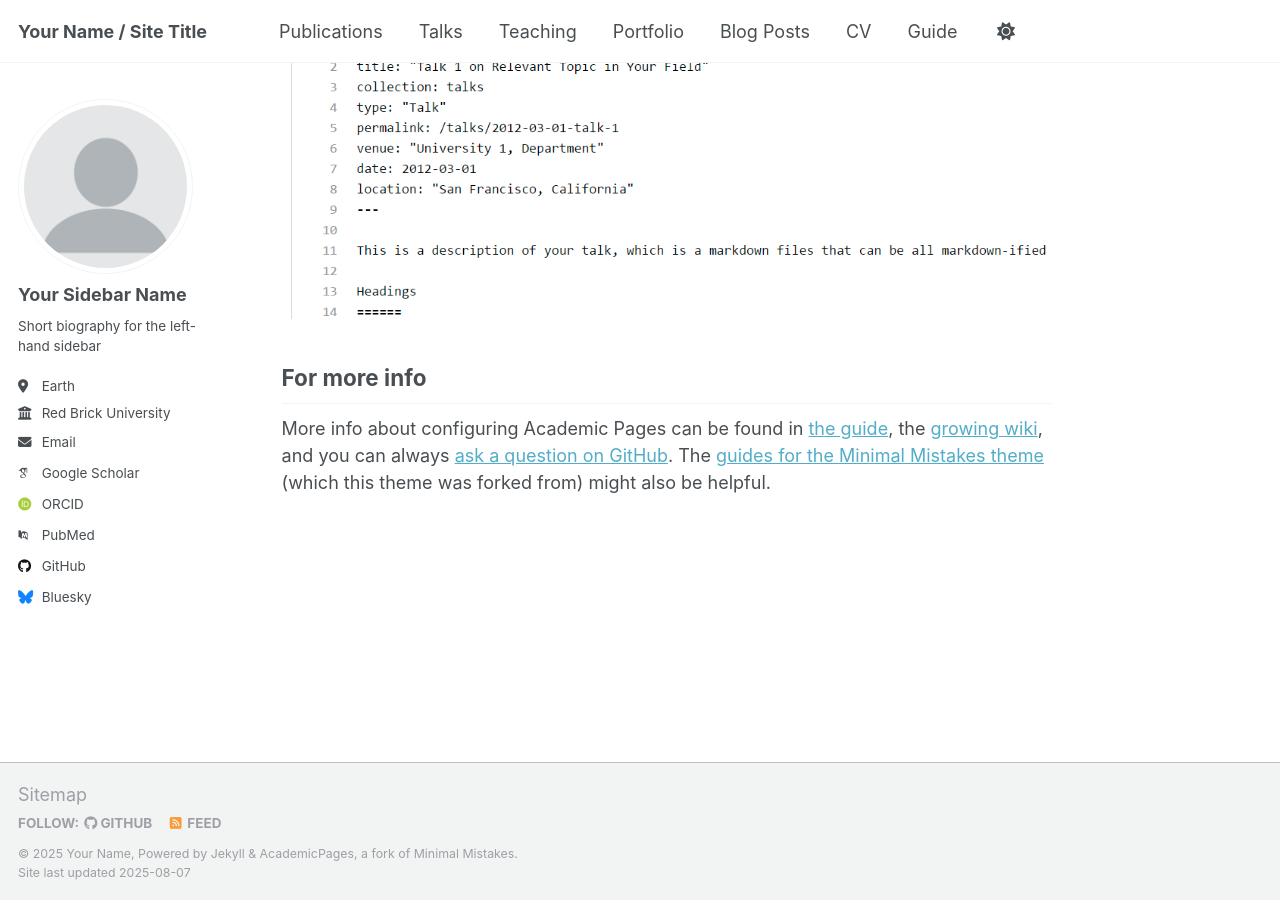
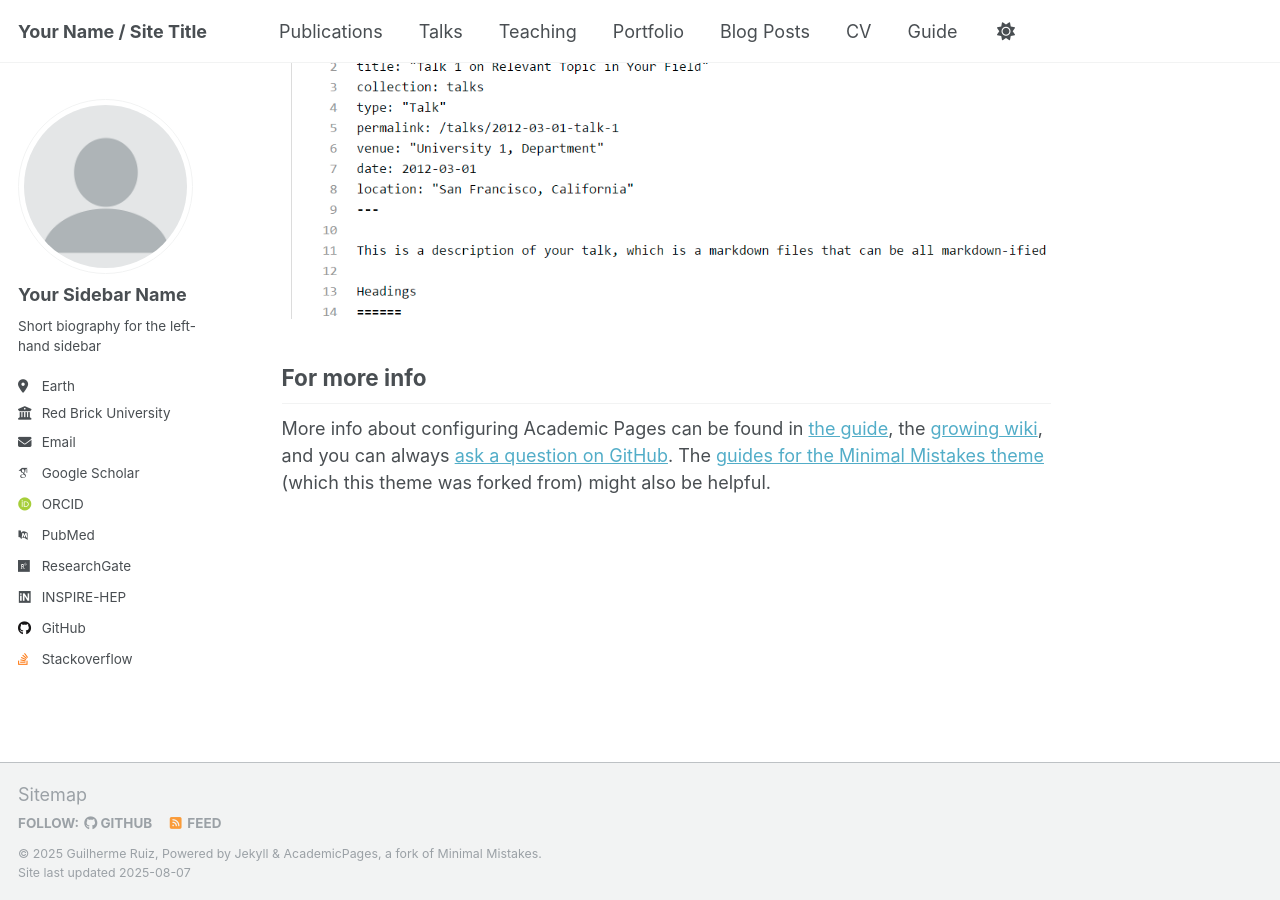
Before and after one commit to guigoruiz1/guigoruiz1.github.io, a Jekyll site: the page built from _pages/about.md, in a window 1280 px wide and 900 px high, scrolled down 2880 px. Built offline with Jekyll 4.4.1, drawn with Linux system fonts in a browser that asks for light colours; some web fonts are replaced; a script that is not in the unit is left out.

Commit message:
First commit

```diff
--- a/_config.yml
+++ b/_config.yml
@@ -7,15 +7,15 @@
 # server process.
 
 # Basic Site Settings
-locale                   : "en-US"
+locale                   : "en-GB"
 site_theme               : "default"
 title                    : "Your Name / Site Title"
 title_separator          : "-"
-name                     : &name "Your Name"
+name                     : &name "Guilherme Ruiz"
 description              : &description "personal description"
-url                      : https://academicpages.github.io # the base hostname & protocol for your site e.g. "https://[your GitHub username].github.io" or if you already have some other page hosted on Github then use "https://[your GitHub username].github.io/[Your Repo Name]"
+url                      : https://guigoruiz1.github.io # the base hostname & protocol for your site e.g. "https://[your GitHub username].github.io" or if you already have some other page hosted on Github then use "https://[your GitHub username].github.io/[Your Repo Name]"
 baseurl                  : "" # the subpath of your site, e.g. "/blog"
-repository               : "academicpages/academicpages.github.io"
+repository               : "guigoruiz1/guigoruiz1.github.io"
 
 # Site Author - The following control what appear as part of the author content on the side bar.
 #               If a field is blank the icon and link will not appear, otherwise it will be shown.
@@ -35,25 +35,25 @@ author:
   academia         : # URL
   arxiv            : # URL - Update with the correct link to your profile
   googlescholar    : "https://scholar.google.com/citations?user=PS_CX0AAAAAJ"
-  inspire-hep      : # URL
+  inspire-hep      : "https://inspirehep.net/authors/2060571"
   impactstory      : # URL
-  orcid            : "http://orcid.org/yourorcidurl"
+  orcid            : "https://orcid.org/0000-0003-1411-3455"
   semantic         : # URL
   pubmed           : "https://www.ncbi.nlm.nih.gov/pubmed/?term=john+snow"
-  researchgate     : # URL
+  researchgate     : "https://www.researchgate.net/profile/Guilherme-Ruiz-3"
   scopus           : # URL
 
   # Repositories and software development
   bitbucket        : # Username - Update with your username on the site
   codepen          : # Username
   dribbble         : # Username
-  github           : "academicpages"
+  github           : "guigoruiz1"
   kaggle           : # Username
-  stackoverflow    : # User number or user number and name (i.e., use "1" or "1/jeff-atwood")
+  stackoverflow    : "6794856/guilherme-ruiz" # User number or user number and name (i.e., use "1" or "1/jeff-atwood")
 
   # Social media
   artstation       : # Username
-  bluesky          : "bsky.app" # Replace this with you Bluesky username
+  bluesky          : # "bsky.app" # Replace this with you Bluesky username
   facebook         : # Username
   flickr           : # Username
   foursquare       : # Username
```
